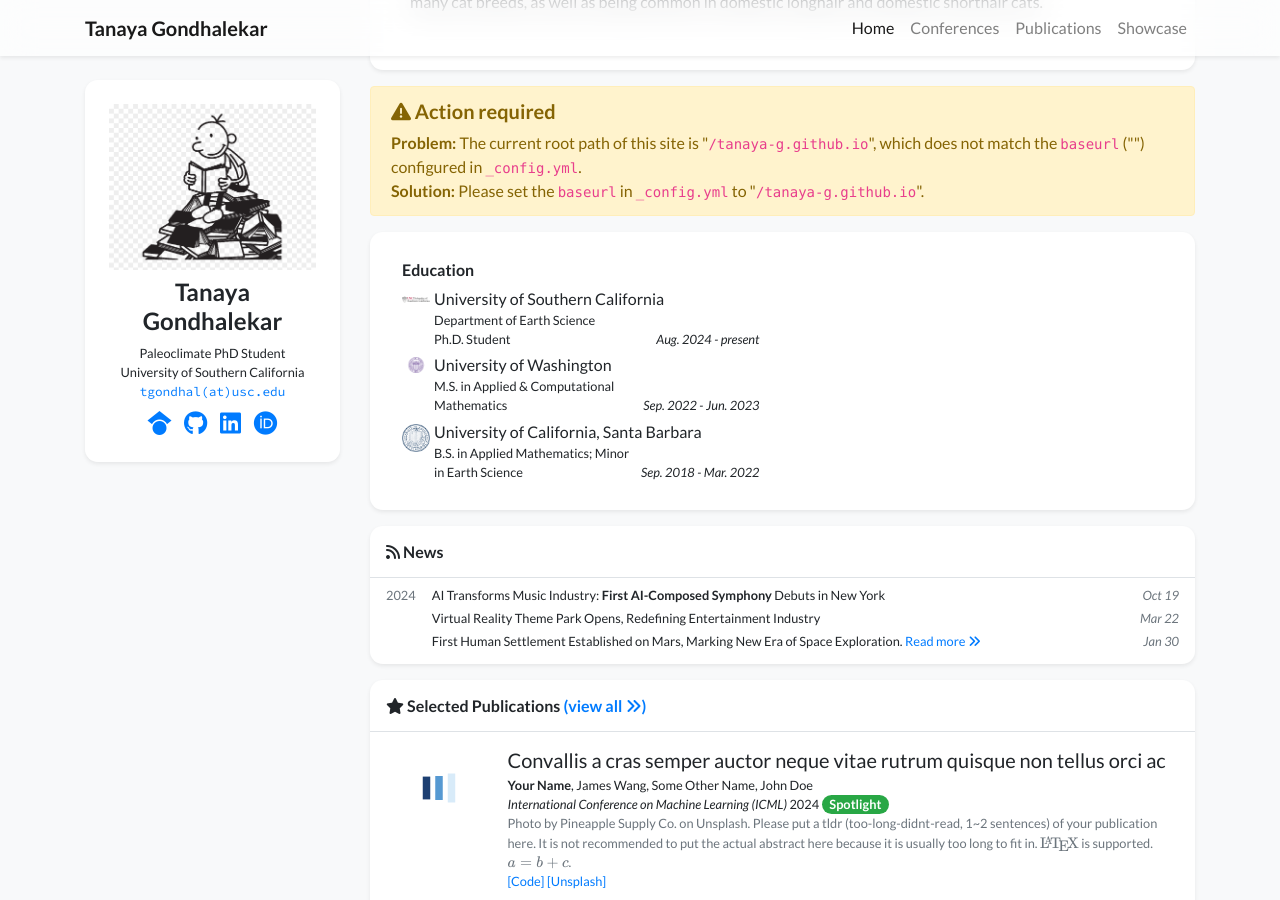
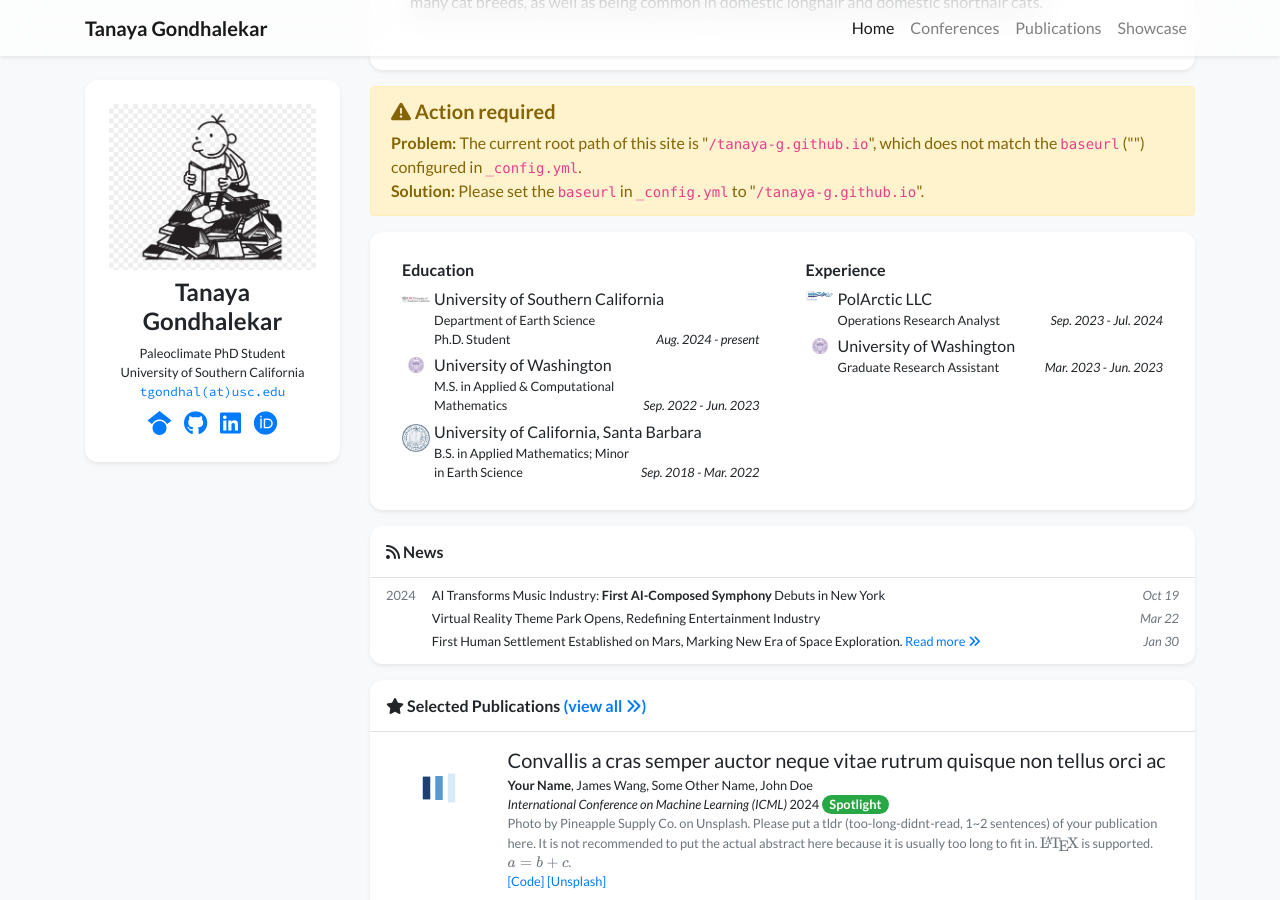
Before and after one commit to tanaya-g/tanaya-g.github.io, a Jekyll site: the page built from index.html, in a window 1280 px wide and 900 px high, scrolled down 300 px. Built offline with Jekyll 4.4.1, drawn with Linux system fonts in a browser that asks for light colours; nearby versions of some CDN libraries; a style sheet for code colours, icons or effects is not loaded.

Commit message:
more info

```diff
--- a/_data/profile.yml
+++ b/_data/profile.yml
@@ -52,12 +52,12 @@ education:
     B.S. in Applied Mathematics; Minor in Earth Science
   date: Sep. 2018 - Mar. 2022
 
-# experience:
-# - name: Peking University
-#   logo: /assets/images/badges/PKU_red.png
-#   position: Research Intern
-#   date: Sep. 2019 - Jul. 2021
-
-current roles:
-- name: Organizer, PaleoEnvironmental (P/E) Seminar
-  date: 2026-2027
+experience:
+- name: PolArctic LLC
+  logo: /assets/images/badges/PolArctic.webp
+  position: Operations Research Analyst
+  date: Sep. 2023 - Jul. 2024
+- name: University of Washington
+  logo: /assets/images/badges/University-of-Washington-Seal.png
+  position: Graduate Research Assistant
+  date: Mar. 2023 - Jun. 2023
```
Also changed, not shown: _conferences/agu25.md (added, +11 -0 lines), _conferences/blank.md (deleted, +0 -12 lines), _conferences/gcc25.md (added, +11 -0 lines), assets/images/badges/PolArctic.webp (added), 2 other files.
